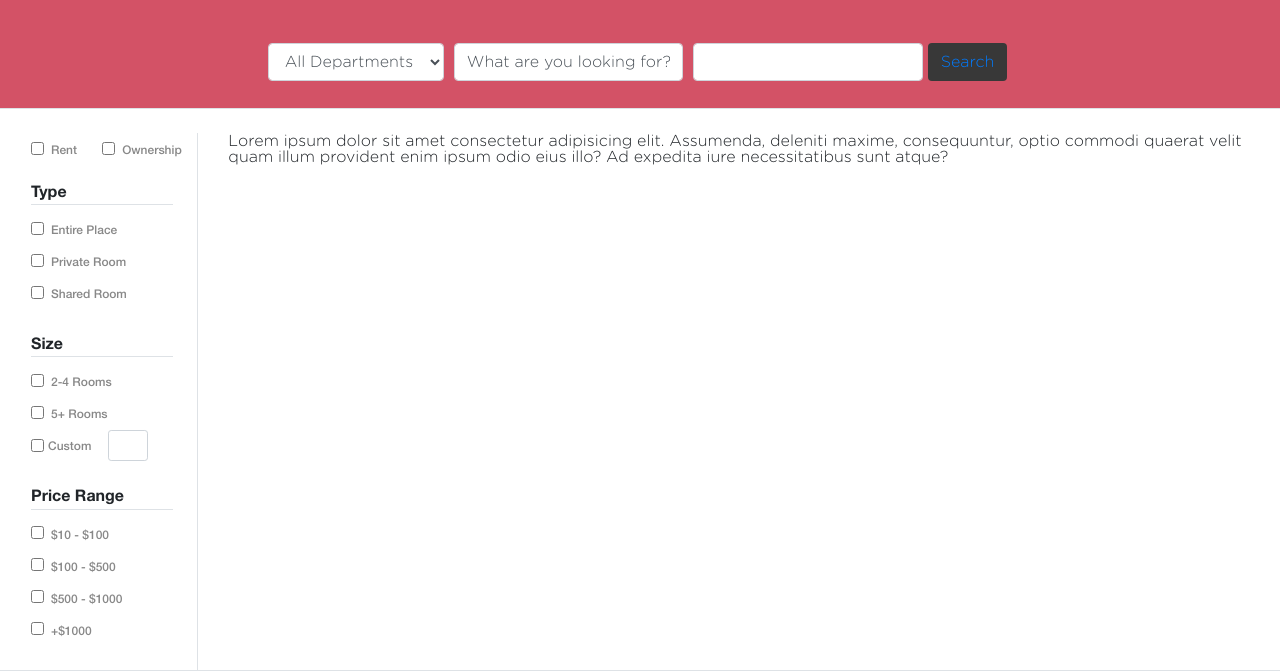
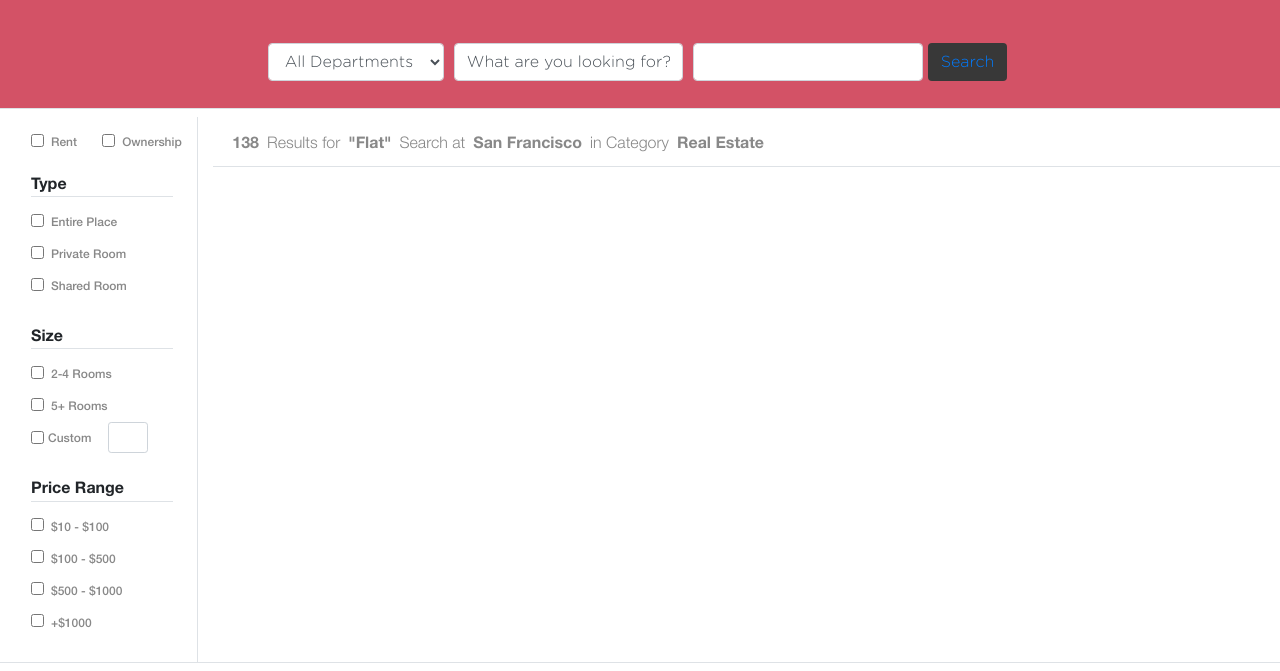
Before and after one commit to Meltrust/HTML-capstone-project-shop, a plain HTML site: page search.html in a window 1280 px wide. Shown: the part 231-902 px from the top of the page. Drawn offline with nearby package versions, Linux system fonts and the light colour scheme.

Commit message:
add search.html results text row

```diff
--- a/search.html
+++ b/search.html
@@ -130,12 +130,12 @@
       <!-- ** Main Search Section -->
 
       <section
-        class="container-fluid main-search-section border-top border-bottom pt-4"
+        class="container-fluid main-search-section border-top border-bottom pt-md-2"
       >
         <div class="row">
           <aside class="d-none col-md-3 col-xl-2 d-md-block">
             <form
-              class="h-100 main-form container w-100 border-right pr-4 pl-3"
+              class="h-100 main-form container w-100 border-right pr-4 pl-3 pt-2"
               action=""
             >
               <div class="form-row form-group w-100 align-items-center">
@@ -347,10 +347,31 @@
             </form>
           </aside>
           <div class="col-12 col-md-9 col-xl-10">
-            Lorem ipsum dolor sit amet consectetur adipisicing elit. Assumenda,
-            deleniti maxime, consequuntur, optio commodi quaerat velit quam
-            illum provident enim ipsum odio eius illo? Ad expedita iure
-            necessitatibus sunt atque?
+            <div class="row">
+              <div
+                class="col-12 w-100 d-flex justify-content-start align-items-center main-shop-section-headers mb-4 border-bottom"
+              >
+                <span class="px-1 main-shop-section-headers-title">138</span>
+                <span class="px-1 main-shop-section-headers-description">
+                  Results for
+                </span>
+                <span class="main-shop-section-headers-title px-1">
+                  "Flat"
+                </span>
+                <span class="px-1 main-shop-section-headers-description">
+                  Search at
+                </span>
+                <span class="main-shop-section-headers-title px-1">
+                  San Francisco
+                </span>
+                <span class="px-1 main-shop-section-headers-description">
+                  in Category
+                </span>
+                <span class="main-shop-section-headers-title px-1">
+                  Real Estate
+                </span>
+              </div>
+            </div>
           </div>
         </div>
       </section>
```
